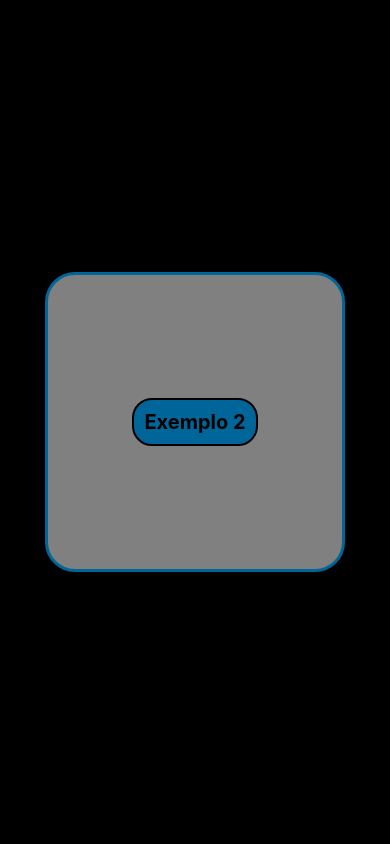
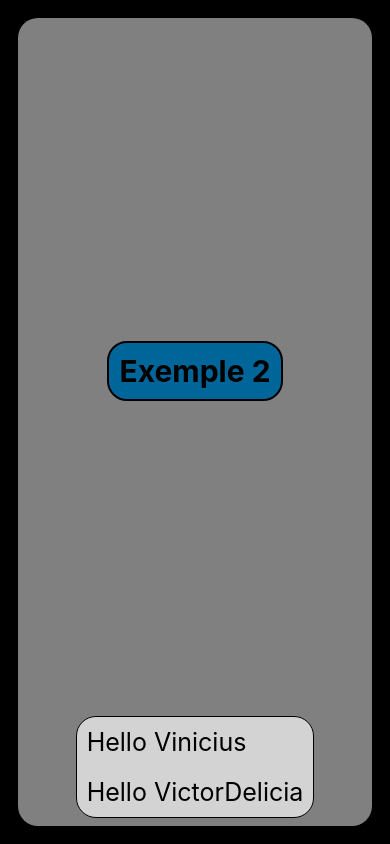
Before and after one commit to ViniciusDadalte/aula_expo_0, a React Native app: screen / in a window 390 px wide. Built offline with nearby package versions, Linux system fonts and the light colour scheme.

Commit message:
Aula 22-03-24
Oii Ewerton

```diff
--- a/App.js
+++ b/App.js
@@ -20,5 +20,6 @@ const styles = StyleSheet.create({
     backgroundColor: '#000',
     alignItems: 'center',
     justifyContent: 'center',
+    padding: 18,
   },
 });
--- a/components/exemplo_2/index.js
+++ b/components/exemplo_2/index.js
@@ -4,7 +4,12 @@ import styles from './style';
 
 const Exemplo_2 = () => (
     <View style={styles.container}>
-        <Text style={styles.texto1}>Exemplo 2</Text>
+        <Text style={styles.title}>Exemple 2</Text>
+
+        <View style={styles.viewMensage}>
+            <Text style={styles.mensage}>Hello Vinicius</Text>
+            <Text style={styles.mensage}>Hello VictorDelicia</Text>
+        </View>
     </View>
 )
 
--- a/components/exemplo_2/style.js
+++ b/components/exemplo_2/style.js
@@ -3,23 +3,34 @@ import { StyleSheet } from "react-native";
 const styles = StyleSheet.create({
     container: {
         backgroundColor:'grey',
-        height:'300px',
-        width:'300px',
-        margin:'auto',
-        padding:'10px',
-        border:'3px solid #069',
-        borderRadius:'30px',
+        height: '100%',
+        width:'100%',
+        padding: 8,
+        borderRadius: 20,
+        alignItems: 'center',
+
     },
-    texto1:{
+    title:{
         color:'black',
         backgroundColor:'#069',
-        fontSize:20,
+        fontSize:30,
         fontWeight:'bold',
-        margin:'auto',
+        margin: 'auto',
         padding:'10px',
         border:'2px solid black',
         borderRadius:'20px',
-    }
+    },
+    viewMensage: {
+        backgroundColor:'lightgrey',
+        border:'1px solid black',
+        borderRadius:20,
+    },
+    mensage: {
+        fontSize: 25,
+        margin: 10,
+        color: 'black'
+    },
+
 });
 
 export default styles;
```
